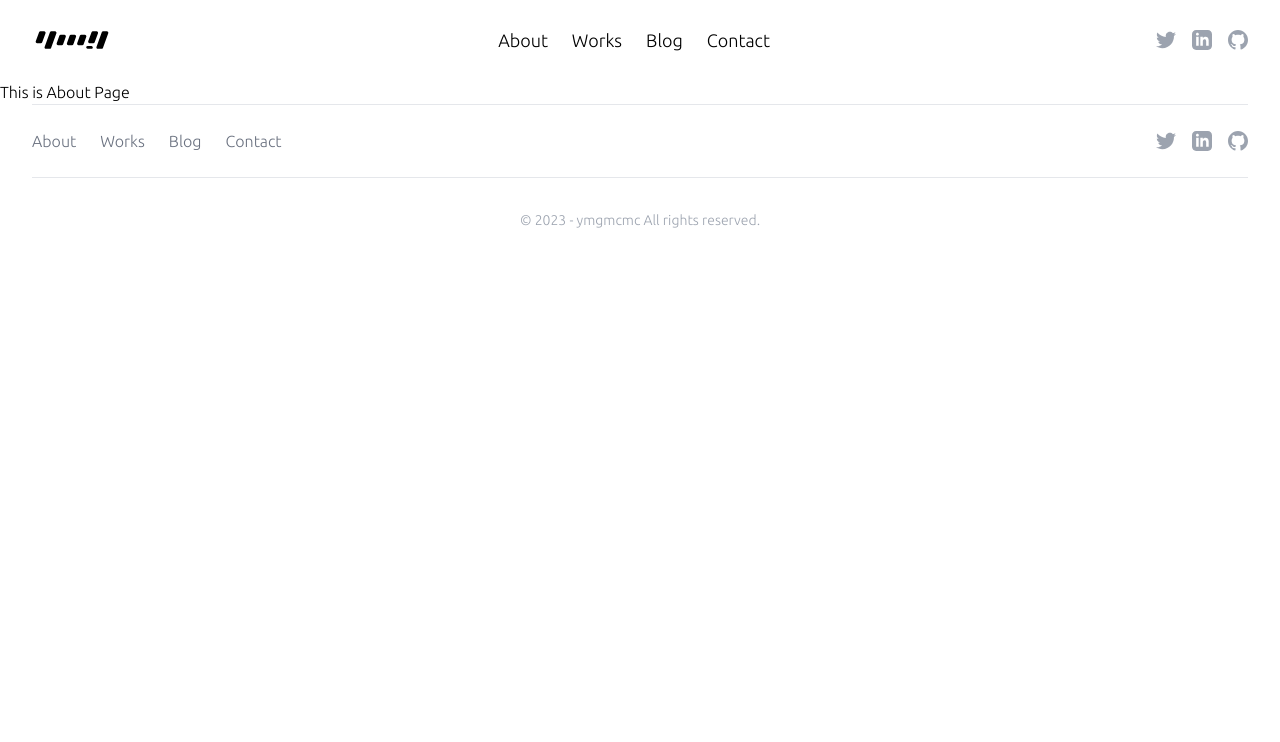
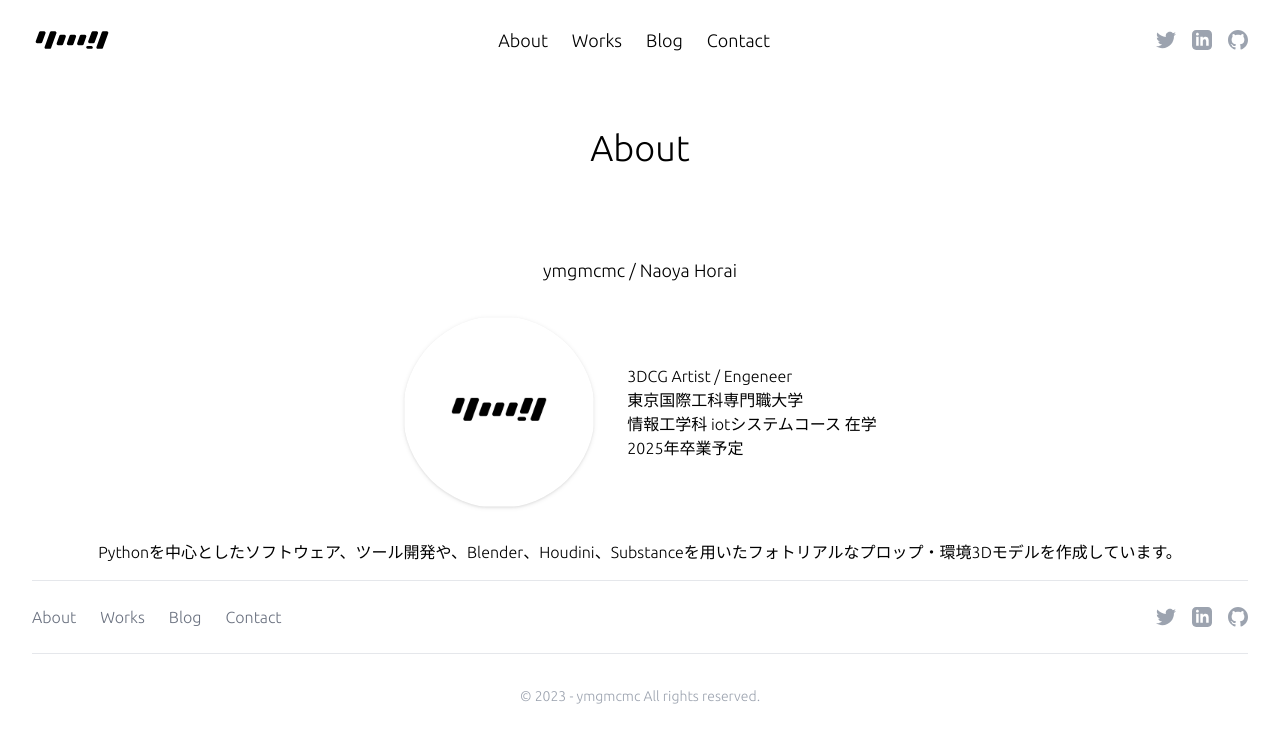
Before and after one commit to naoya-horai/ymgmcmc.com, a React (Create React App) app: page /about in a window 1280 px wide. Shown: the top 742 px of the page. Built offline with nearby package versions, Linux system fonts and the light colour scheme; what tailwindcss-bg-patterns would draw is missing.

Commit message:
make About page

```diff
--- a/src/App.tsx
+++ b/src/App.tsx
@@ -5,6 +5,7 @@ import Top from './top'
 import About from './about'
 import Works from './Works'
 import Header from './header'
+
 import {BrowserRouter as Router, Routes, Route } from 'react-router-dom';
 
 export default function App() {
--- a/src/Works.tsx
+++ b/src/Works.tsx
@@ -1,8 +1,13 @@
 import React from "react";
+import Banner from './banner'
 
 function Works(){
     return(
-        <div>This is Works Page</div>
+        <div>
+            <Banner name='Works'/>
+            <div>This is Works Page</div>
+        </div>
+
     )
 }
 
--- a/src/about.tsx
+++ b/src/about.tsx
@@ -1,8 +1,26 @@
 import React from "react";
-
+import Banner from './banner'
+import logo from './logo.png'
 function About(){
     return(
-        <div>This is About Page</div>
+        <div>
+        <Banner name='About' abstract='who is ymg'/>
+        <div className="flex justify-center px-8 py-4 text-lg">ymgmcmc / Naoya Horai
+        </div>
+        <div className="flex flex-col md:flex-row gap-4 md:gap-8 justify-center items-center px-4 md:px-20 py-4">
+            <img src={logo} className='rounded-full drop-shadow h-48 w-48'></img>
+        <div>
+            <p>3DCG Artist / Engeneer </p>
+            <p>東京国際工科専門職大学</p>
+            <p>情報工学科 iotシステムコース 在学</p>
+            <p>2025年卒業予定</p>
+        </div>
+
+        </div>
+        <div className="flex justify-center px-8 py-4">
+            <p>Pythonを中心としたソフトウェア、ツール開発や、Blender、Houdini、Substanceを用いたフォトリアルなプロップ・環境3Dモデルを作成しています。</p>
+        </div>
+        </div>
     )
 }
 
--- /dev/null
+++ b/src/banner.tsx
@@ -0,0 +1,17 @@
+import React from "react";
+import bgcover from "./bgcover.jpg"
+
+const Banner = ({name,abstract}: any) =>{
+    return(
+
+        <div className="bg-cover bg-center bg-white py-6 sm:py-8 lg:py-12">
+            <div className="mx-auto max-w-screen-2xl px-4 md:px-8">
+
+                <h2 className="mb-4 text-center text-3xl text-black md:mb-6 md:text-4xl">{name}</h2>
+            </div>
+        </div>
+    )
+}
+
+
+export default Banner
--- a/src/header.tsx
+++ b/src/header.tsx
@@ -61,10 +61,10 @@ function Header(){
                             : 'fixed top-[-100%]'
                         }>
                             <div className="flex flex-col  items-center py-4">
-                            <Link to="/about" className="text-black transition duration-100 hover:text-indigo-500 active:text-indigo-600">About</Link>
-                            <Link to="/works" className="text-black transition duration-100 hover:text-indigo-500 active:text-indigo-600">Works</Link>
-                            <a href="https://docs.ymgmcmc.com" className="text-black transition duration-100 hover:text-indigo-500 active:text-indigo-600">Blog</a>
-                            <a href="https://forms.gle/n7bebwEsL4BmYgM68" className="text-black transition duration-100 hover:text-indigo-500 active:text-indigo-600">Contact</a>
+                            <Link to="/about" onClick={handleMenuOpen} className="text-black transition duration-100 hover:text-indigo-500 active:text-indigo-600">About</Link>
+                            <Link to="/works" onClick={handleMenuOpen} className="text-black transition duration-100 hover:text-indigo-500 active:text-indigo-600">Works</Link>
+                            <a href="https://docs.ymgmcmc.com" onClick={handleMenuOpen} className="text-black transition duration-100 hover:text-indigo-500 active:text-indigo-600">Blog</a>
+                            <a href="https://forms.gle/n7bebwEsL4BmYgM68" onClick={handleMenuOpen} className="text-black transition duration-100 hover:text-indigo-500 active:text-indigo-600">Contact</a>
                             </div>
                             <div className="flex flex-row  items-center py-4 gap-4">
                             <a href="https://twitter.com/ymgmcmc?s=21&t=g-t_I-yr7PrbZGt8DS8QoQ" target="_blank" className="text-gray-400 transition duration-100 hover:text-gray-500 active:text-gray-600">
--- a/src/top.tsx
+++ b/src/top.tsx
@@ -20,6 +20,9 @@ function Top(){
             <a href="https://forms.gle/n7bebwEsL4BmYgM68" className="text-white transition duration-100 hover:text-indigo-500 active:text-indigo-600">Contact</a>
         </nav>
       </body>
+      <div className='absolute bottom-0 left-1  -transform-x-1 -transform-y-1 text-sm text-white text-center opacity-50'>
+      © 2023 - ymgmcmc All rights reserved.
+      </div>
     </div>
     )
 }
--- a/tailwind.config.js
+++ b/tailwind.config.js
@@ -4,7 +4,11 @@ module.exports = {
     "./src/**/*.{js,jsx,ts,tsx}",
   ],
   theme: {
-    extend: {},
+    extend: {
+      backgroundImage:{
+        'about': 'url(./bgcover.jpg)'
+      }
+    },
     fontFamily: {
       body: [
         'Ubuntu',
```
Also changed, not shown: src/logo.png (added), 1 other file (tests, documents, lock files or other folders).
